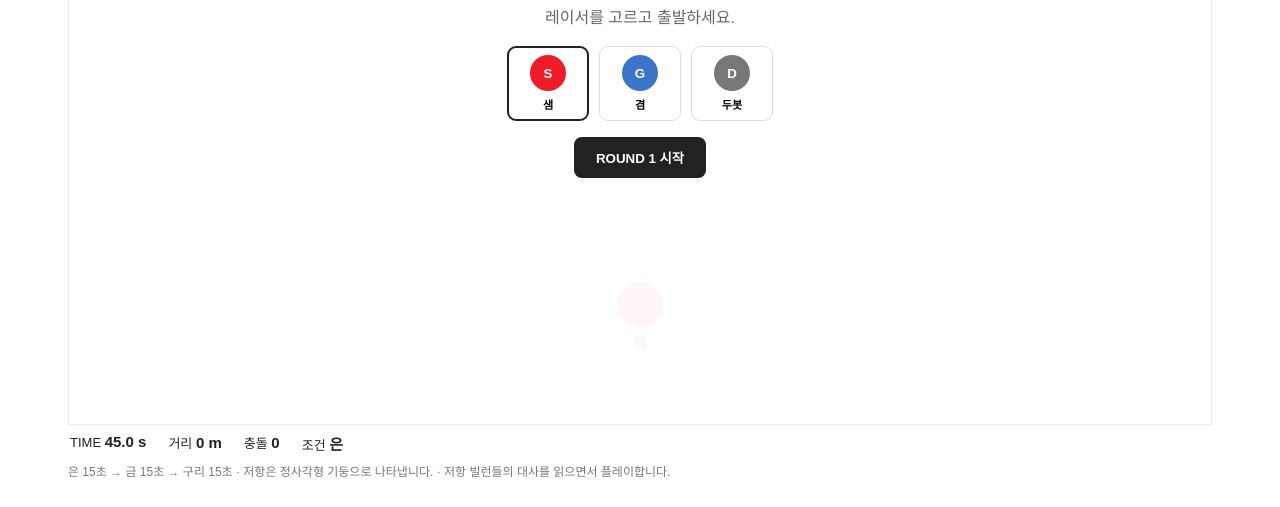
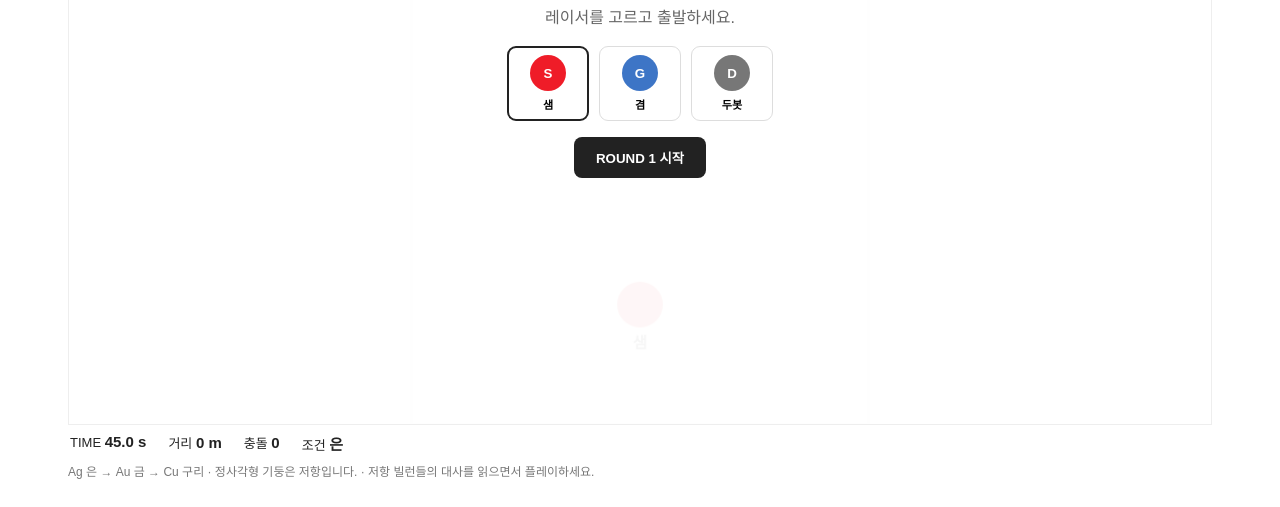
Before and after one commit to Routine-Lab/electron-racing, a plain HTML site: page index.html in a window 1280 px wide. Shown: the part 391-898 px from the top of the page. Drawn offline with Linux system fonts and the light colour scheme.

Commit message:
Update index.html

```diff
--- a/index.html
+++ b/index.html
@@ -97,7 +97,7 @@ canvas{display:block;width:100%;height:auto;background:#fff}
     <span>충돌 <b id="hit">0</b></span>
     <span>조건 <b id="condition">은</b></span>
   </div>
-  <div class="hint">은 15초 → 금 15초 → 구리 15초 · 저항은 정사각형 기둥으로 나타냅니다. · 저항 빌런들의 대사를 읽으면서 플레이합니다.</div>
+  <div class="hint"> Ag 은 → Au 금 → Cu 구리 · 정사각형 기둥은 저항입니다. · 저항 빌런들의 대사를 읽으면서 플레이하세요.</div>
 </div>
 
 <script>
```
